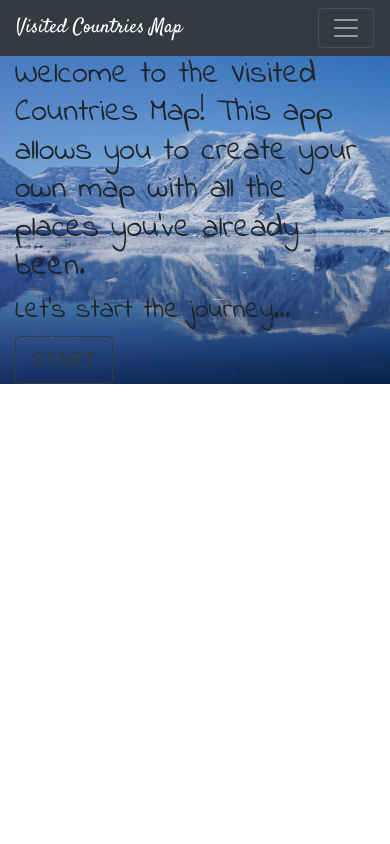
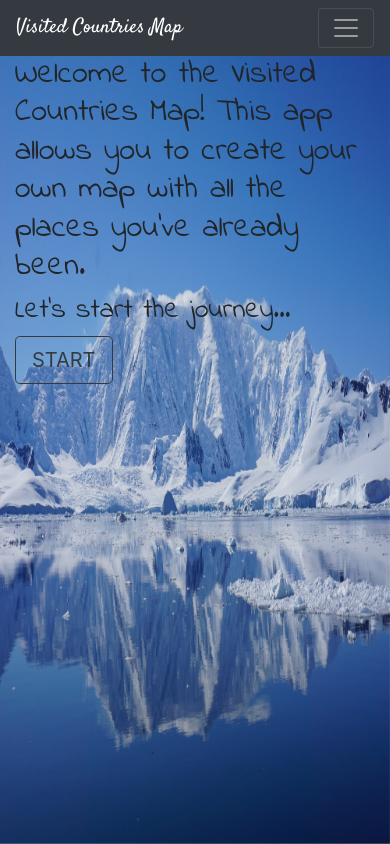
Before and after one commit to malgorzata-kozera/-visited-countries-map, a Django app: page / in a window 390 px wide. Run offline with Django 3.2, Linux system fonts and the light colour scheme; some libraries are stand-ins or nearby versions.

Commit message:
responsive webiste

```diff
--- a/my_map/templates/my_map/base.html
+++ b/my_map/templates/my_map/base.html
@@ -7,6 +7,7 @@
 <head>
 
     <meta charset="UTF-8"/>
+    <meta name="viewport" content="width=device-width, initial-scale=1, shrink-to-fit=no">
 
     <title>Visited Countries Map</title>
      <link rel="stylesheet" href="https://stackpath.bootstrapcdn.com/bootstrap/4.2.1/css/bootstrap.min.css" integrity="sha384-GJzZqFGwb1QTTN6wy59ffF1BuGJpLSa9DkKMp0DgiMDm4iYMj70gZWKYbI706tWS" crossorigin="anonymous">
@@ -16,6 +17,7 @@
 
 </head>
 <body>
+
  <!-- Navbar -->
 <header id="header">
     <nav class="navbar navbar-expand-lg navbar-dark bg-dark">
--- a/my_map/templates/my_map/home.html
+++ b/my_map/templates/my_map/home.html
@@ -3,8 +3,29 @@
 {% load static%}
 
 {% block content %}
+<style>
+.html-mobile-background {
+    position: fixed;
+    z-index: -1;
+    top: 0;
+    left: 0;
+    width: 100%;
+    height: 100%;
+    background: url("{% static 'my_map/images/photo2.jpg'%}") no-repeat;
+ center center fixed;
+-webkit-background-size: cover;
+-moz-background-size: cover;
+-o-background-size: cover;
+background-size: cover;
+ background-size: 100% 100%
+}
+</style>
 
 <body style="background-repeat: no-repeat; background-size:cover;" background="{% static 'my_map/images/photo2.jpg'%}">
+
+<div class="html-mobile-background">
+</div>
+
 <section id="intro">
     <div class="container">
         <div class="row">
```
Also changed, not shown: my_map/static/my_map/style.css (+17 -0 lines).
